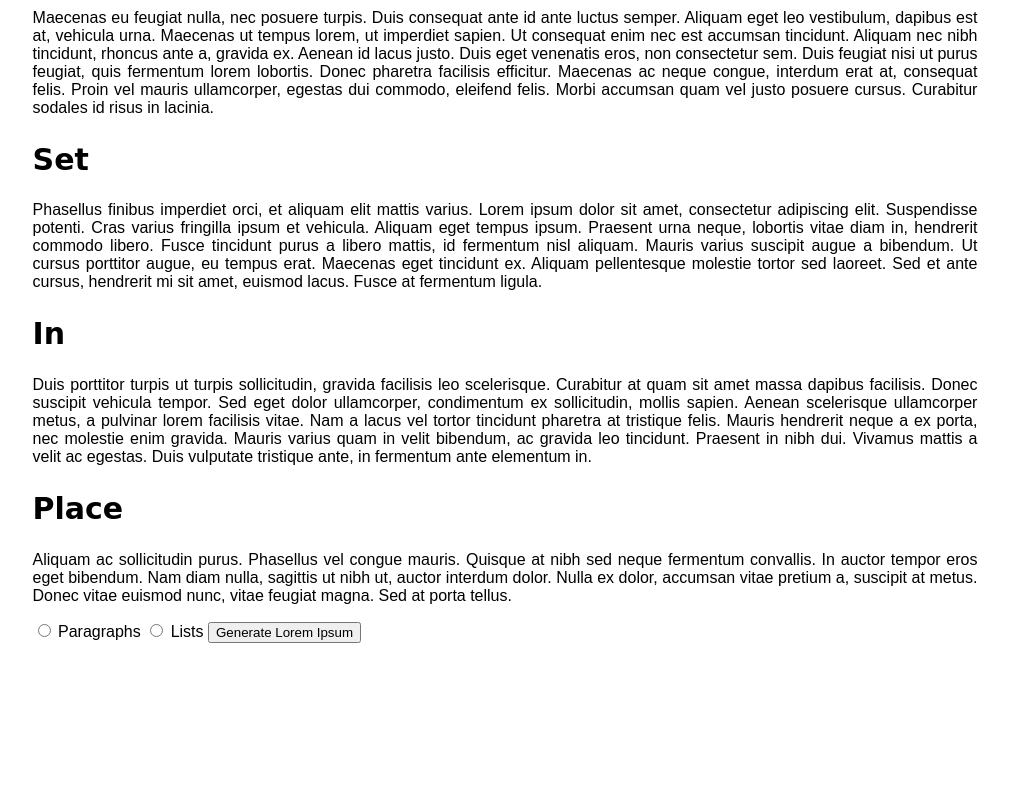
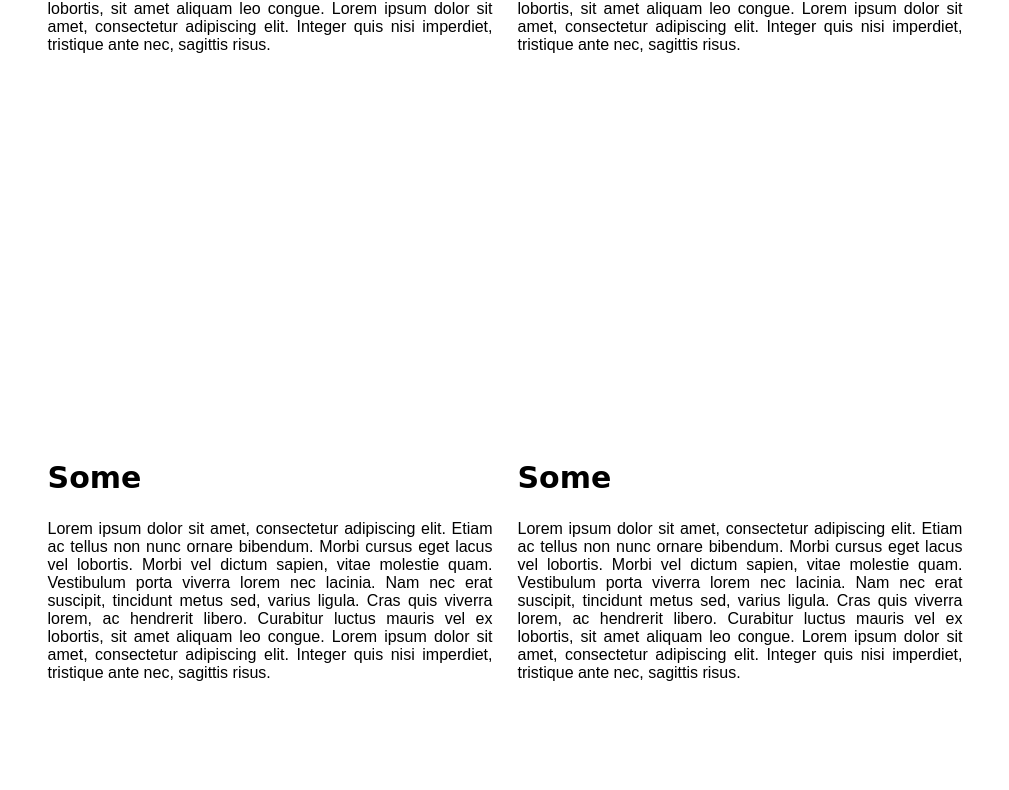
Before and after one commit to tonycukurs/CS408-HW6, a website: page index.html in a window 1280 px wide. Shown: the part 662-1452 px from the top of the page, without its empty margins (135-1144 px from the left). Drawn offline with Linux system fonts and the light colour scheme.

Commit message:
changed format

```diff
--- a/css/style.css
+++ b/css/style.css
@@ -58,8 +58,8 @@ article {
  .grid {
   display: grid;
   grid-template-columns: 1fr 1fr;
-  gap: 20px;
-  padding: 20px;
+  gap: 5px;
+  padding: 5px;
 }
 
 .box {
@@ -89,7 +89,7 @@ h1 {
 h2{
   font-family: 'Lucida Handwriting', cursive;
 }
-
+/*Main title*/
 .title {
   font-size: 100px;
   text-align: center;
@@ -97,13 +97,22 @@ h2{
   color: black;
 }
 
+/*For the title above paragraphs*/
 .small-title {
   font-size: 30px;
-
   color: black;
 }
 
-
+/*text in paragraphs*/
 p {
   text-align: justify;
+
+  /*Helps join the h2 and paragraphs together when formatting grid*/
 }
+
+div{
+  text-align: left;
+  grid-template-columns: 1fr 1fr;
+  gap: 10px;
+  padding: 10px;
+}
--- a/index.html
+++ b/index.html
@@ -16,36 +16,43 @@
 
       <h2 class ="title">Lorem ipsum</h2>
 
+      <article class = "grid">
 
+      <div>
         <h2 class="small-title">Some</h2>
-
         <p>
           Lorem ipsum dolor sit amet, consectetur adipiscing elit. Etiam ac tellus non nunc ornare bibendum. Morbi cursus eget lacus vel lobortis. Morbi vel dictum sapien, vitae molestie quam. Vestibulum porta viverra lorem nec lacinia. Nam nec erat suscipit, tincidunt metus sed, varius ligula. Cras quis viverra lorem, ac hendrerit libero. Curabitur luctus mauris vel ex lobortis, sit amet aliquam leo congue. Lorem ipsum dolor sit amet, consectetur adipiscing elit. Integer quis nisi imperdiet, tristique ante nec, sagittis risus.
         </p>
+      </div>
 
-      <h2 class="small-title">Thing</h2>
 
+      <div>
+        <h2 class="small-title">Some</h2>
         <p>
-        Maecenas eu feugiat nulla, nec posuere turpis. Duis consequat ante id ante luctus semper. Aliquam eget leo vestibulum, dapibus est at, vehicula urna. Maecenas ut tempus lorem, ut imperdiet sapien. Ut consequat enim nec est accumsan tincidunt. Aliquam nec nibh tincidunt, rhoncus ante a, gravida ex. Aenean id lacus justo. Duis eget venenatis eros, non consectetur sem. Duis feugiat nisi ut purus feugiat, quis fermentum lorem lobortis. Donec pharetra facilisis efficitur. Maecenas ac neque congue, interdum erat at, consequat felis. Proin vel mauris ullamcorper, egestas dui commodo, eleifend felis. Morbi accumsan quam vel justo posuere cursus. Curabitur sodales id risus in lacinia.
+          Lorem ipsum dolor sit amet, consectetur adipiscing elit. Etiam ac tellus non nunc ornare bibendum. Morbi cursus eget lacus vel lobortis. Morbi vel dictum sapien, vitae molestie quam. Vestibulum porta viverra lorem nec lacinia. Nam nec erat suscipit, tincidunt metus sed, varius ligula. Cras quis viverra lorem, ac hendrerit libero. Curabitur luctus mauris vel ex lobortis, sit amet aliquam leo congue. Lorem ipsum dolor sit amet, consectetur adipiscing elit. Integer quis nisi imperdiet, tristique ante nec, sagittis risus.
         </p>
+      </div>
 
-      <h2 class="small-title">Set</h2>
+      <div>
+        <h2 class="small-title">Some</h2>
+        <p>
+          Lorem ipsum dolor sit amet, consectetur adipiscing elit. Etiam ac tellus non nunc ornare bibendum. Morbi cursus eget lacus vel lobortis. Morbi vel dictum sapien, vitae molestie quam. Vestibulum porta viverra lorem nec lacinia. Nam nec erat suscipit, tincidunt metus sed, varius ligula. Cras quis viverra lorem, ac hendrerit libero. Curabitur luctus mauris vel ex lobortis, sit amet aliquam leo congue. Lorem ipsum dolor sit amet, consectetur adipiscing elit. Integer quis nisi imperdiet, tristique ante nec, sagittis risus.
+        </p>
+      </div>
 
+      <div>
+        <h2 class="small-title">Some</h2>
         <p>
-        Phasellus finibus imperdiet orci, et aliquam elit mattis varius. Lorem ipsum dolor sit amet, consectetur adipiscing elit. Suspendisse potenti. Cras varius fringilla ipsum et vehicula. Aliquam eget tempus ipsum. Praesent urna neque, lobortis vitae diam in, hendrerit commodo libero. Fusce tincidunt purus a libero mattis, id fermentum nisl aliquam. Mauris varius suscipit augue a bibendum. Ut cursus porttitor augue, eu tempus erat. Maecenas eget tincidunt ex. Aliquam pellentesque molestie tortor sed laoreet. Sed et ante cursus, hendrerit mi sit amet, euismod lacus. Fusce at fermentum ligula.
+          Lorem ipsum dolor sit amet, consectetur adipiscing elit. Etiam ac tellus non nunc ornare bibendum. Morbi cursus eget lacus vel lobortis. Morbi vel dictum sapien, vitae molestie quam. Vestibulum porta viverra lorem nec lacinia. Nam nec erat suscipit, tincidunt metus sed, varius ligula. Cras quis viverra lorem, ac hendrerit libero. Curabitur luctus mauris vel ex lobortis, sit amet aliquam leo congue. Lorem ipsum dolor sit amet, consectetur adipiscing elit. Integer quis nisi imperdiet, tristique ante nec, sagittis risus.
         </p>
+      </div>
 
-       <h2 class="small-title">In</h2>
-
+      <div>
+        <h2 class="small-title">Some</h2>
         <p>
-        Duis porttitor turpis ut turpis sollicitudin, gravida facilisis leo scelerisque. Curabitur at quam sit amet massa dapibus facilisis. Donec suscipit vehicula tempor. Sed eget dolor ullamcorper, condimentum ex sollicitudin, mollis sapien. Aenean scelerisque ullamcorper metus, a pulvinar lorem facilisis vitae. Nam a lacus vel tortor tincidunt pharetra at tristique felis. Mauris hendrerit neque a ex porta, nec molestie enim gravida. Mauris varius quam in velit bibendum, ac gravida leo tincidunt. Praesent in nibh dui. Vivamus mattis a velit ac egestas. Duis vulputate tristique ante, in fermentum ante elementum in.
+          Lorem ipsum dolor sit amet, consectetur adipiscing elit. Etiam ac tellus non nunc ornare bibendum. Morbi cursus eget lacus vel lobortis. Morbi vel dictum sapien, vitae molestie quam. Vestibulum porta viverra lorem nec lacinia. Nam nec erat suscipit, tincidunt metus sed, varius ligula. Cras quis viverra lorem, ac hendrerit libero. Curabitur luctus mauris vel ex lobortis, sit amet aliquam leo congue. Lorem ipsum dolor sit amet, consectetur adipiscing elit. Integer quis nisi imperdiet, tristique ante nec, sagittis risus.
         </p>
-
-        <h2 class="small-title">Place</h2>
-
-        <p>
-          Aliquam ac sollicitudin purus. Phasellus vel congue mauris. Quisque at nibh sed neque fermentum convallis. In auctor tempor eros eget bibendum. Nam diam nulla, sagittis ut nibh ut, auctor interdum dolor. Nulla ex dolor, accumsan vitae pretium a, suscipit at metus. Donec vitae euismod nunc, vitae feugiat magna. Sed at porta tellus.
-        </p>
+      </div>
 
         <div class="radio-group">
           <input type="radio" name="choice" value="Paragraphs" id="paragraphs">
@@ -57,7 +64,7 @@
           <button onclick="showAlert()">Generate Lorem Ipsum</button>
         </div>
 
-
+      </article>
 
       <address>
         <p>The Awesome Company</p>
@@ -67,7 +74,6 @@
         HX3 9ZQ<br>
         UK</p>
       </address>
-
     </article>
   </body>
 </html>
```
Lines whose indentation alone changed are shown as unchanged.
